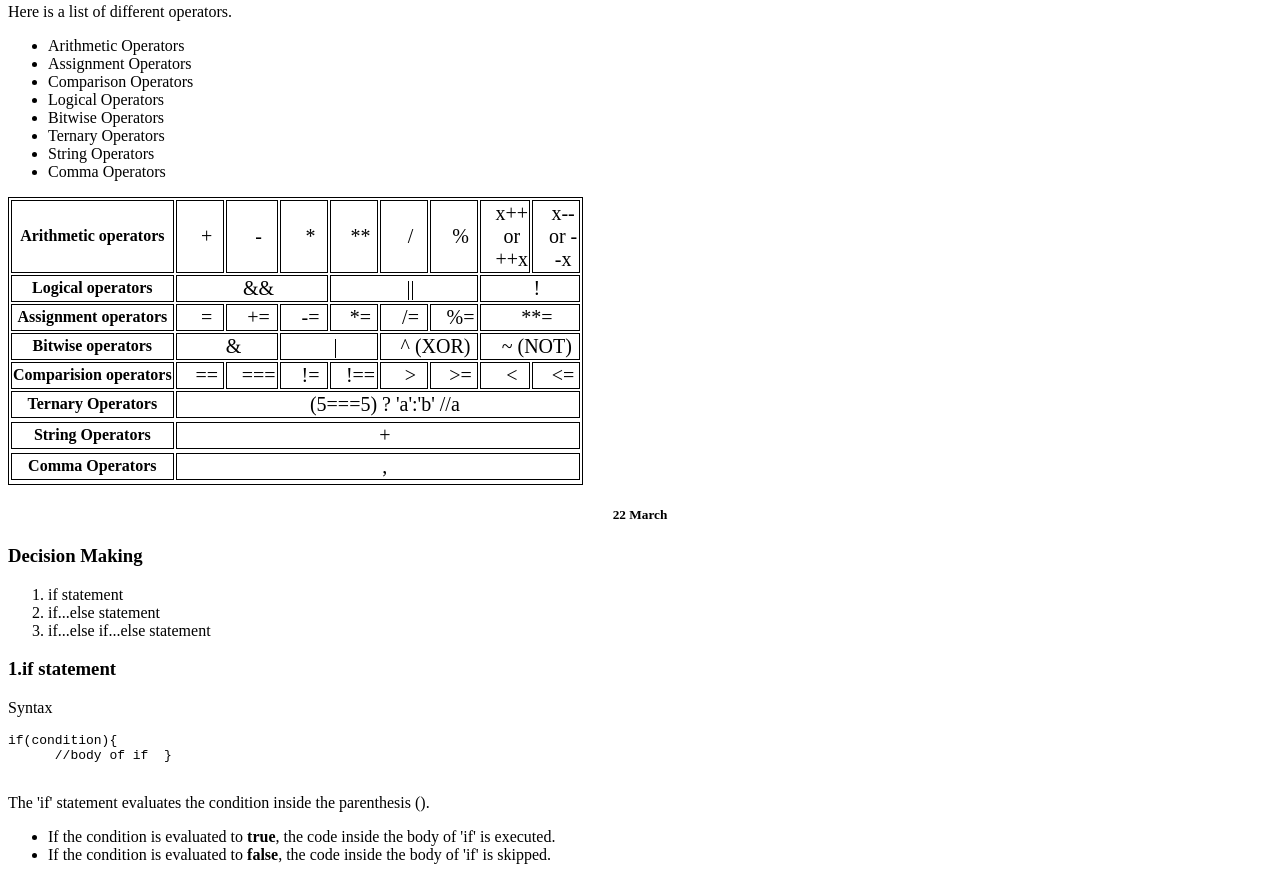
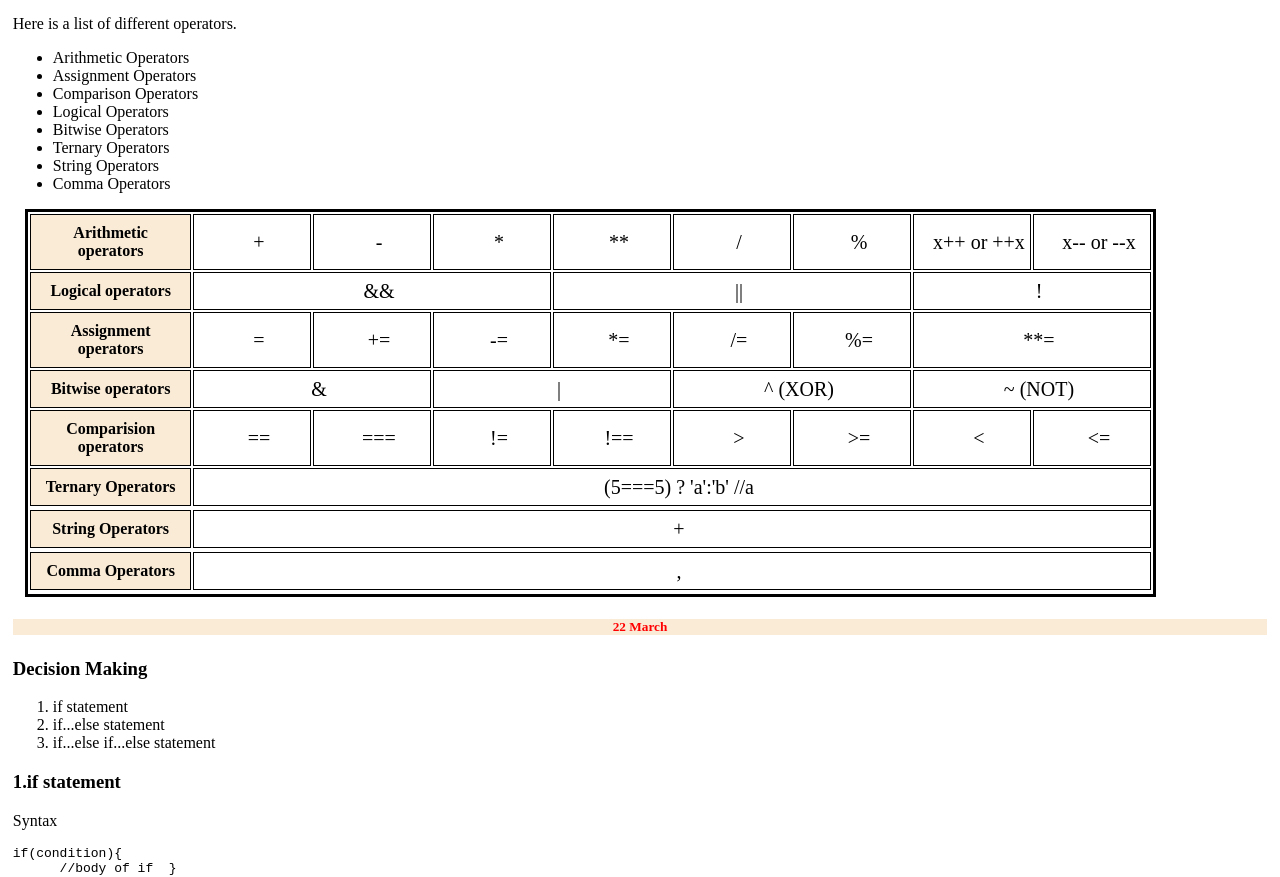
Before and after one commit to VipinGirjapure/ExtraClass, a plain HTML site: page index.html in a window 1280 px wide. Shown: the part 1230-2107 px from the top of the page. Drawn offline with Linux system fonts and the light colour scheme; a script that the page names is missing.

Commit message:
Update style.css

```diff
--- a/style.css
+++ b/style.css
@@ -1,20 +1,37 @@
+body{
+    margin: 0;
+    padding: 1%;
+}
+h3:hover{
+    color: dodgerblue;
+
+}
 h5{
+    background-color: antiquewhite;
     text-align: center;
+    color: red;
 }
-h2{
-    text-decoration: underline;
-}
+
 table{
-    border: 1px solid black;
+    border: 3px solid black;
+    margin: 1%;
 }
 table td{
     text-align: center;
-    width: 30px;
+    width: 100px;
+    height: fit-content;
     font-size: 20px;
     padding-left: 15px;
-    border: 1px solid black;
+    border: 1.5px solid black;
+
 }
 th{
+    padding: .8%;
     border: 1px solid black;
+    background-color: antiquewhite;
+}
 
+img{
+    height: 300px;
+    width: 500px;
 }
```
